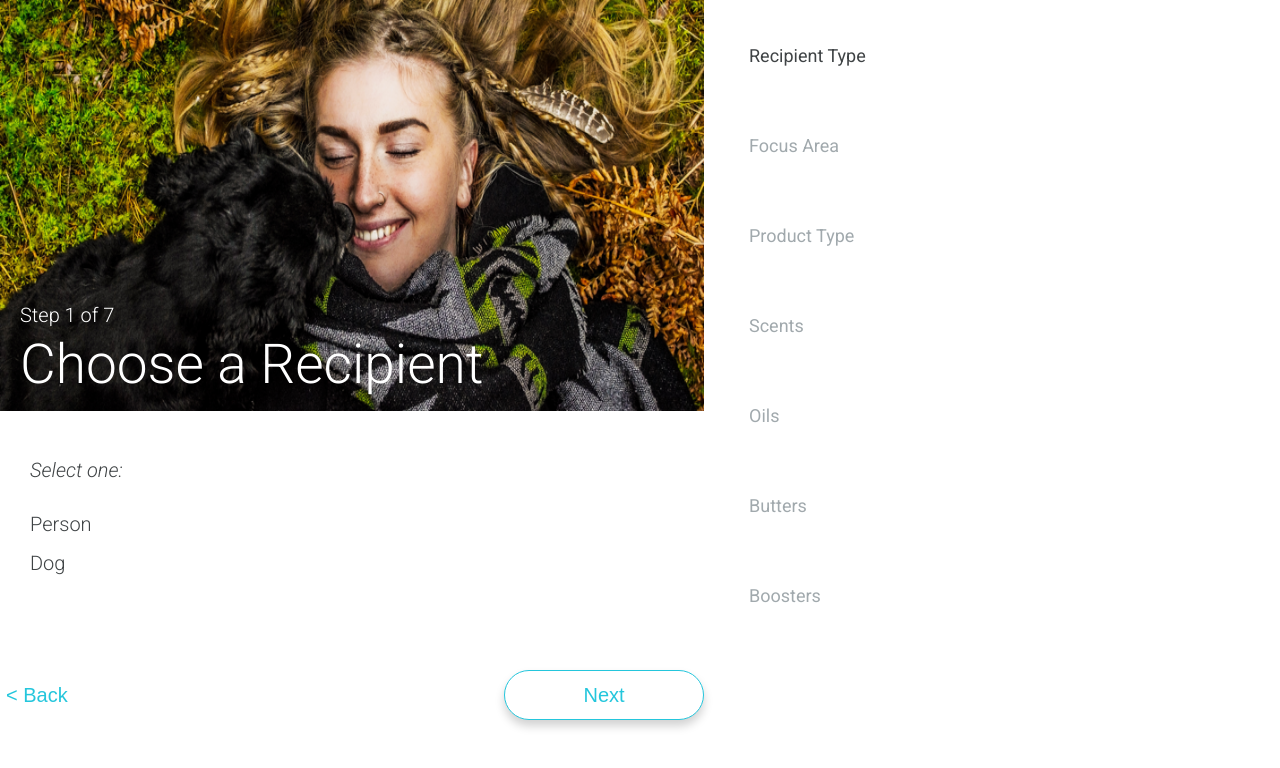
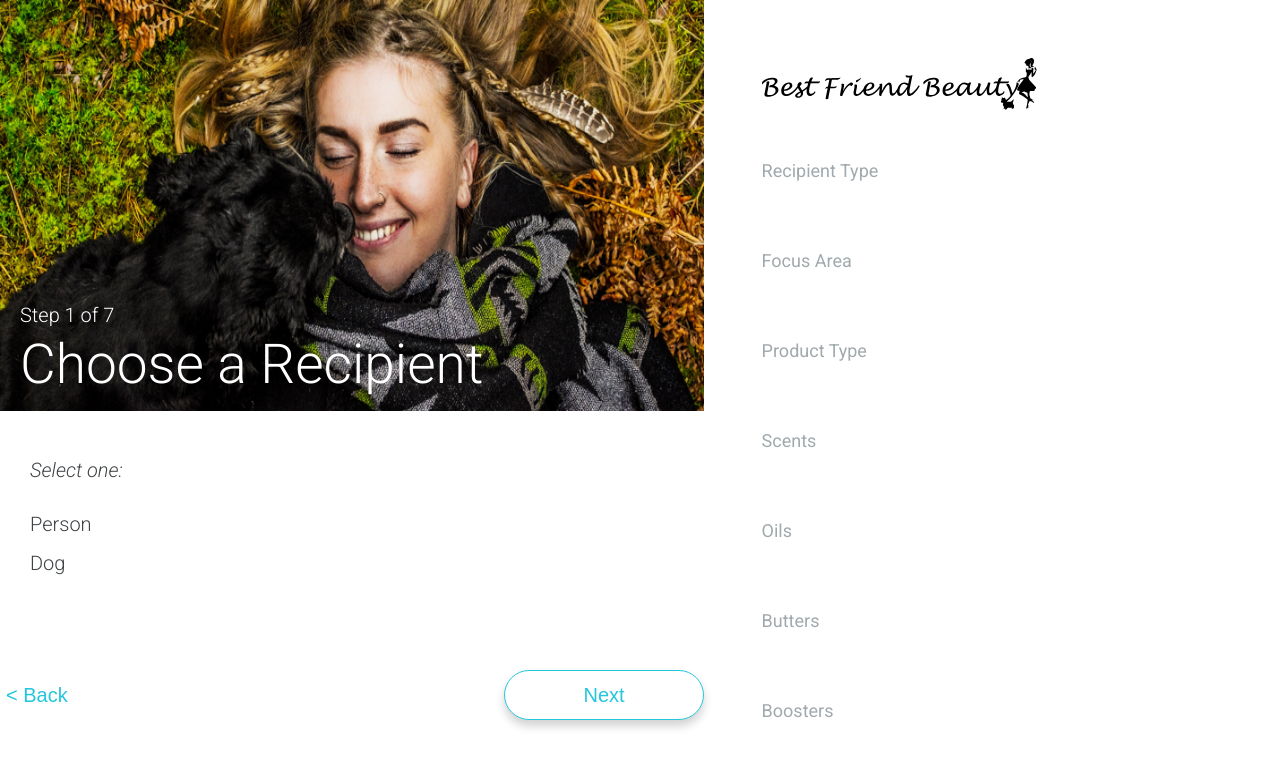
Before and after one commit to chrisfoster22/BFB-2, a React (Create React App) app: page / in a window 1280 px wide. Shown: the top 768 px of the page. Built offline with nearby package versions, Linux system fonts and the light colour scheme; what shopify-buy would draw is missing.

Commit message:
Add logo to side panel

```diff
--- a/src/components/SidePanel.js
+++ b/src/components/SidePanel.js
@@ -1,4 +1,5 @@
 import React, { Component } from 'react';
+import logo from '../assets/logo.svg';
 
 export default class SidePanel extends Component {
 
@@ -27,22 +28,27 @@ export default class SidePanel extends Component {
             }
             return(
                 <div style={styles.stepContainer}>
-                    <div style={i === currentStep ? {...styles.step, ...styles.currentStep} : styles.step} key={i}>{step.text}</div>
+                    <div style={styles.step} key={i}>{step.text}</div>
                     <div style={styles.selected}>{selected}</div>
                 </div>
             )
         })
 
         return(
-            <div style={styles.sidePanel}>{stepDivs}</div>
+            <div style={styles.sidePanel}>
+                <img style={styles.logo} src={logo}/>
+                <div>{stepDivs}</div>
+            </div>
         )
     }
-
 }
 
 const styles = {
     sidePanel: {
-        padding: "45px"
+        padding: "10%"
+    },
+    logo: {
+        marginBottom: "45px"
     },
     stepContainer: {
         height: "75px",
@@ -52,9 +58,6 @@ const styles = {
         fontSize: "18px",
         color: "#A1A9AD",
         cursor: "default"
-    },
-    currentStep: {
-        color: "#3F4345"
     },
     selected: {
         padding: "10px 0",
```
Also changed, not shown: src/assets/logo.svg.
